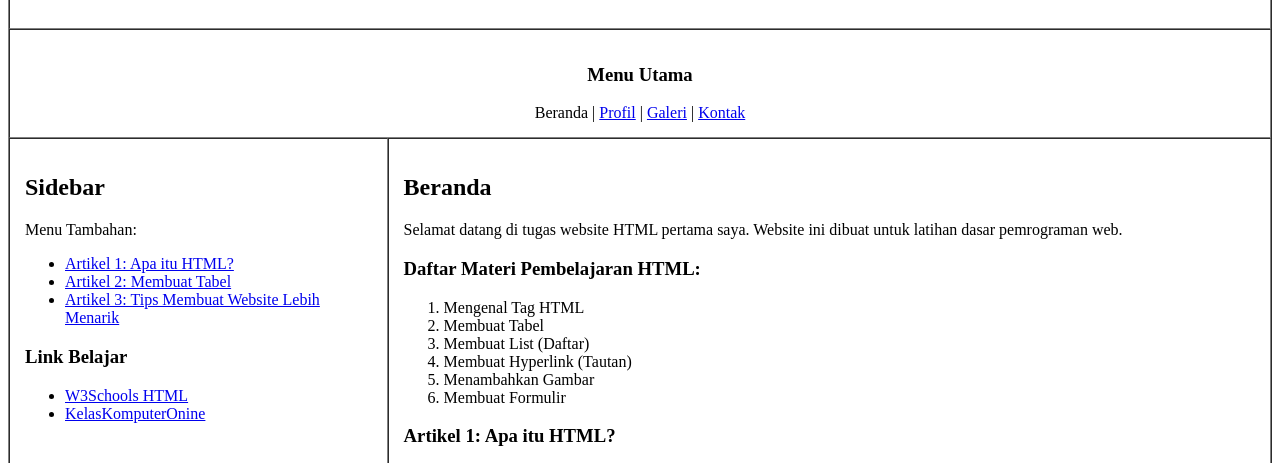
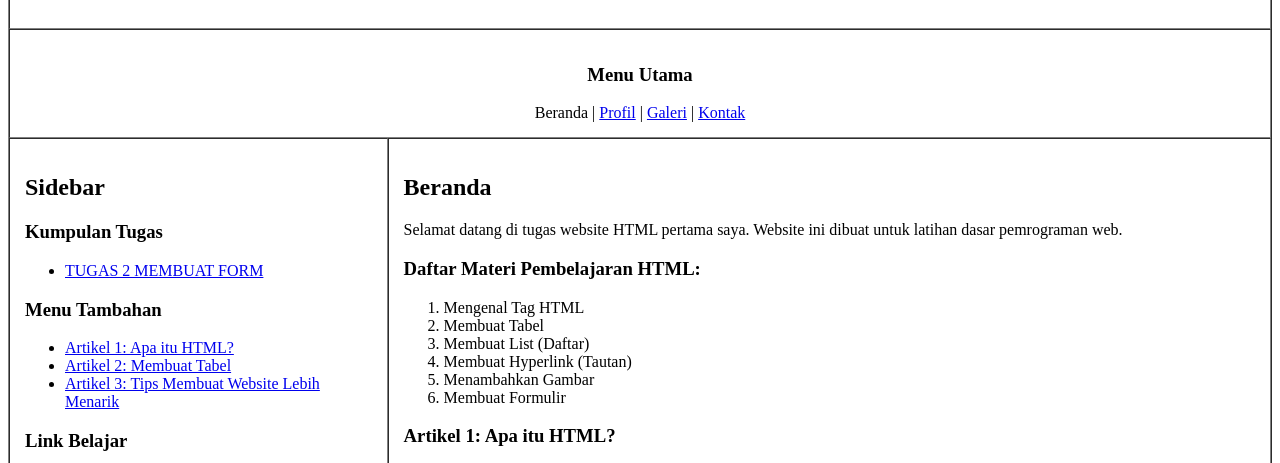
Before and after one commit to muhammad222421-sketch/Tugas1-Individu-HTML, a plain HTML site: page index.html in a window 1280 px wide. Shown: the part 296-759 px from the top of the page. Drawn offline with Linux system fonts and the light colour scheme.

Commit message:
Update index.html

```diff
--- a/index.html
+++ b/index.html
@@ -32,7 +32,11 @@
         <tr>
             <td width="30%" valign="top">
                 <h2>Sidebar</h2>
-                <p>Menu Tambahan:</p>
+                  <h3>Kumpulan Tugas</h3>
+                <UL>
+                         <li><a href="form.html"> TUGAS 2 MEMBUAT FORM</a></li>
+                </UL>
+               <h3>Menu Tambahan</h3>
                 <ul>
                     <li><a href="#artikel1">Artikel 1: Apa itu HTML?</a></li>
                     <li><a href="#artikel2">Artikel 2: Membuat Tabel</a></li>
@@ -45,7 +49,6 @@
                     <li><a href="https://www.youtube.com/@KelasKomputerOnline">KelasKomputerOnine</a></li>
                 </ul>
             </td>
-
             <!-- KONTEN UTAMA -->
             <td width="70%" valign="top">
                 <h2>Beranda</h2>
```
